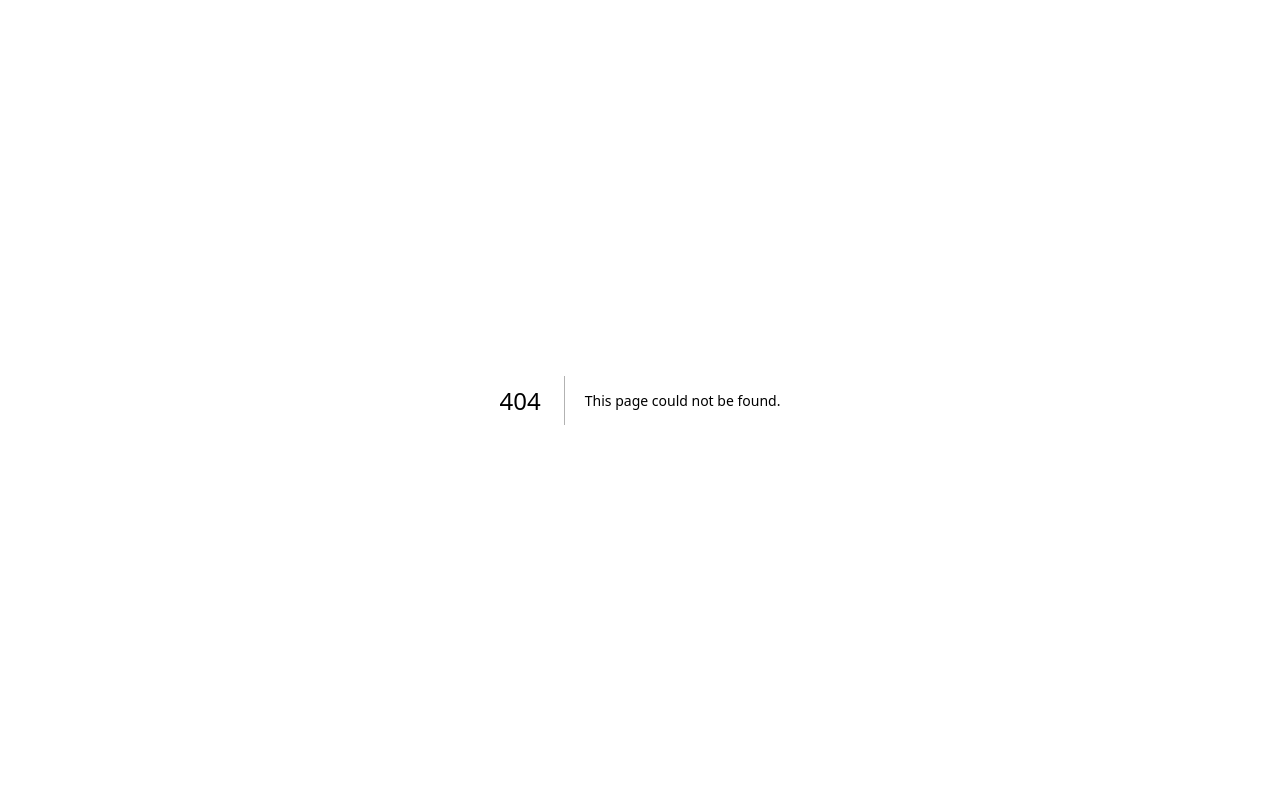
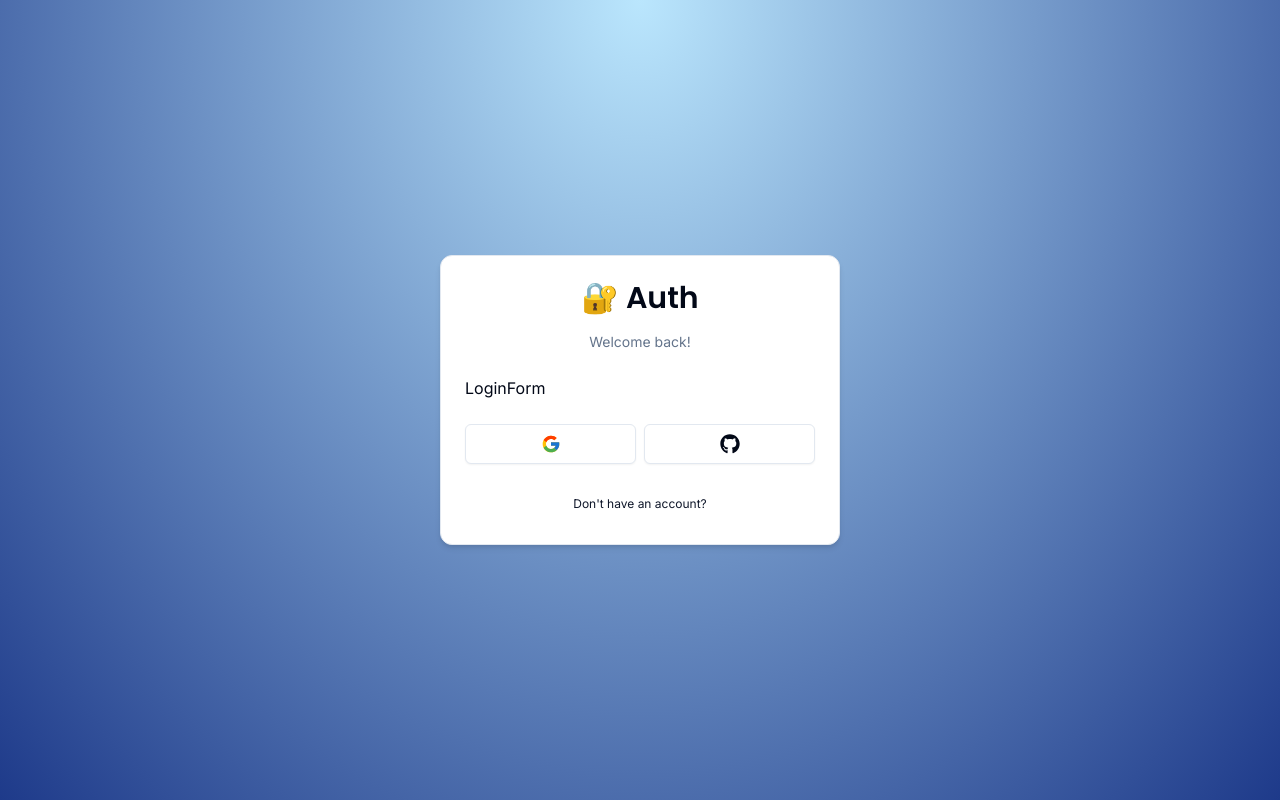
Before and after one commit to amitamrutiya/Auth-Vault, a Next.js app: page /auth/login in a window 1280 px wide. Before the commit this address had no page. Built offline with nearby package versions, Linux system fonts and the light colour scheme.

Commit message:
create login card component
Signed-off-by: amitamrutiya2210 <amitamrutiya2210@gmail.com>

```diff
--- /dev/null
+++ b/app/auth/layout.tsx
@@ -0,0 +1,11 @@
+import React from "react";
+
+function AuthLayout({ children }: { children: React.ReactNode }) {
+  return (
+    <div className="h-screen flex items-center justify-center bg-[radial-gradient(ellipse_at_top,_var(--tw-gradient-stops))] from-sky-200 to-blue-900">
+      {children}
+    </div>
+  );
+}
+
+export default AuthLayout;
--- /dev/null
+++ b/app/auth/login/page.tsx
@@ -0,0 +1,9 @@
+import { LoginForm } from '@/components/auth/login-form'
+import React from 'react'
+
+function LoginPage() {
+  return (
+<LoginForm />  )
+}
+
+export default LoginPage
--- a/app/page.tsx
+++ b/app/page.tsx
@@ -18,7 +18,7 @@ export default function Home() {
             font.className
           )}
         >
-          Auth
+          🔐 Auth
         </h1>
         <p className="text-white text-lg">A simple authentication service</p>
         <div>
--- /dev/null
+++ b/components/auth/back-button.tsx
@@ -0,0 +1,16 @@
+"use client";
+
+import { Button } from "@/components/ui/button";
+import Link from "next/link";
+
+interface BackButtonProps {
+  label: string;
+  href: string;
+}
+export function BackButton({ label, href }: BackButtonProps) {
+  return (
+    <Button variant="link" className="font-normal w-full" size="sm" asChild>
+      <Link href={href}>{label}</Link>
+    </Button>
+  );
+}
--- /dev/null
+++ b/components/auth/card-wrapper.tsx
@@ -0,0 +1,44 @@
+"use client";
+
+import {
+  Card,
+  CardContent,
+  CardFooter,
+  CardHeader,
+} from "@/components/ui/card";
+import { Header } from "@/components/auth/header";
+import { Social } from "@/components/auth/social";
+import { BackButton } from "@/components/auth/back-button";
+
+interface CardWrapperProps {
+  children: React.ReactNode;
+  headerLabel: string;
+  backButtonLabel: string;
+  backButtonHref: string;
+  showSocial?: boolean;
+}
+
+export function CardWrapper({
+  children,
+  headerLabel,
+  backButtonLabel,
+  backButtonHref,
+  showSocial,
+}: CardWrapperProps) {
+  return (
+    <Card className="w-[400px] shadow-md">
+      <CardHeader>
+        <Header label={headerLabel} />
+      </CardHeader>
+      <CardContent>{children}</CardContent>
+      {showSocial && (
+        <CardFooter>
+          <Social />
+        </CardFooter>
+      )}
+      <CardFooter>
+        <BackButton label={backButtonLabel} href={backButtonHref} />
+      </CardFooter>{" "}
+    </Card>
+  );
+}
--- /dev/null
+++ b/components/auth/header.tsx
@@ -0,0 +1,22 @@
+import { cn } from "@/lib/utils";
+import { Poppins } from "next/font/google";
+
+const font = Poppins({
+  subsets: ["latin"],
+  weight: ["600"],
+});
+
+interface HeaderProps {
+  label: string;
+}
+
+import React from "react";
+
+export function Header({ label }: HeaderProps) {
+  return (
+    <div className="w-full flex flex-col gap-y-4 items-center justify-center">
+      <h1 className={cn("text-3xl font-semibold", font.className)}>🔐 Auth</h1>
+      <p className="text-muted-foreground text-sm">{label}</p>
+    </div>
+  );
+}
--- /dev/null
+++ b/components/auth/login-form.tsx
@@ -0,0 +1,15 @@
+import React from "react";
+import { CardWrapper } from "./card-wrapper";
+
+export function LoginForm() {
+  return (
+    <CardWrapper
+      headerLabel="Welcome back!"
+      backButtonLabel="Don't have an account?"
+      backButtonHref="/auth/register"
+      showSocial
+  >
+      LoginForm
+    </CardWrapper>
+  );
+}
--- /dev/null
+++ b/components/auth/social.tsx
@@ -0,0 +1,18 @@
+"use client";
+
+import { FaGithub } from "react-icons/fa";
+import { FcGoogle } from "react-icons/fc";
+import { Button } from "@/components/ui/button";
+
+export function Social() {
+  return (
+    <div className="flex items-center w-full gap-x-2">
+      <Button size="lg" className="w-full" variant="outline" onClick={() => {}}>
+        <FcGoogle className="h-5 w-5" />
+      </Button>
+      <Button size="lg" className="w-full" variant="outline" onClick={() => {}}>
+        <FaGithub className="h-5 w-5" />
+      </Button>
+    </div>
+  );
+}
--- /dev/null
+++ b/components/ui/card.tsx
@@ -0,0 +1,76 @@
+import * as React from "react"
+
+import { cn } from "@/lib/utils"
+
+const Card = React.forwardRef<
+  HTMLDivElement,
+  React.HTMLAttributes<HTMLDivElement>
+>(({ className, ...props }, ref) => (
+  <div
+    ref={ref}
+    className={cn(
+      "rounded-xl border bg-card text-card-foreground shadow",
+      className
+    )}
+    {...props}
+  />
+))
+Card.displayName = "Card"
+
+const CardHeader = React.forwardRef<
+  HTMLDivElement,
+  React.HTMLAttributes<HTMLDivElement>
+>(({ className, ...props }, ref) => (
+  <div
+    ref={ref}
+    className={cn("flex flex-col space-y-1.5 p-6", className)}
+    {...props}
+  />
+))
+CardHeader.displayName = "CardHeader"
+
+const CardTitle = React.forwardRef<
+  HTMLParagraphElement,
+  React.HTMLAttributes<HTMLHeadingElement>
+>(({ className, ...props }, ref) => (
+  <h3
+    ref={ref}
+    className={cn("font-semibold leading-none tracking-tight", className)}
+    {...props}
+  />
+))
+CardTitle.displayName = "CardTitle"
+
+const CardDescription = React.forwardRef<
+  HTMLParagraphElement,
+  React.HTMLAttributes<HTMLParagraphElement>
+>(({ className, ...props }, ref) => (
+  <p
+    ref={ref}
+    className={cn("text-sm text-muted-foreground", className)}
+    {...props}
+  />
+))
+CardDescription.displayName = "CardDescription"
+
+const CardContent = React.forwardRef<
+  HTMLDivElement,
+  React.HTMLAttributes<HTMLDivElement>
+>(({ className, ...props }, ref) => (
+  <div ref={ref} className={cn("p-6 pt-0", className)} {...props} />
+))
+CardContent.displayName = "CardContent"
+
+const CardFooter = React.forwardRef<
+  HTMLDivElement,
+  React.HTMLAttributes<HTMLDivElement>
+>(({ className, ...props }, ref) => (
+  <div
+    ref={ref}
+    className={cn("flex items-center p-6 pt-0", className)}
+    {...props}
+  />
+))
+CardFooter.displayName = "CardFooter"
+
+export { Card, CardHeader, CardFooter, CardTitle, CardDescription, CardContent }
--- a/package.json
+++ b/package.json
@@ -16,6 +16,7 @@
     "next": "14.2.3",
     "react": "^18",
     "react-dom": "^18",
+    "react-icons": "^5.2.1",
     "tailwind-merge": "^2.3.0",
     "tailwindcss-animate": "^1.0.7"
   },
```
